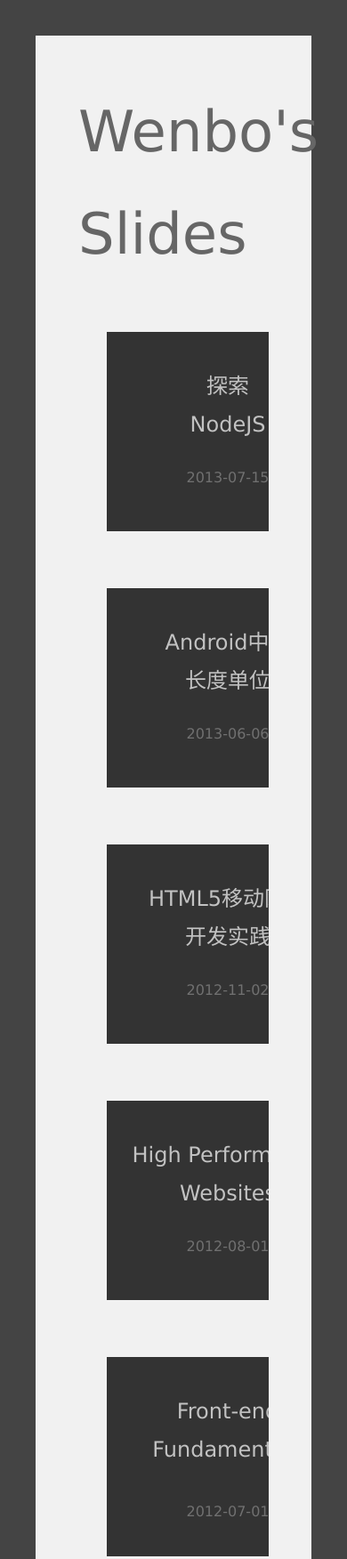
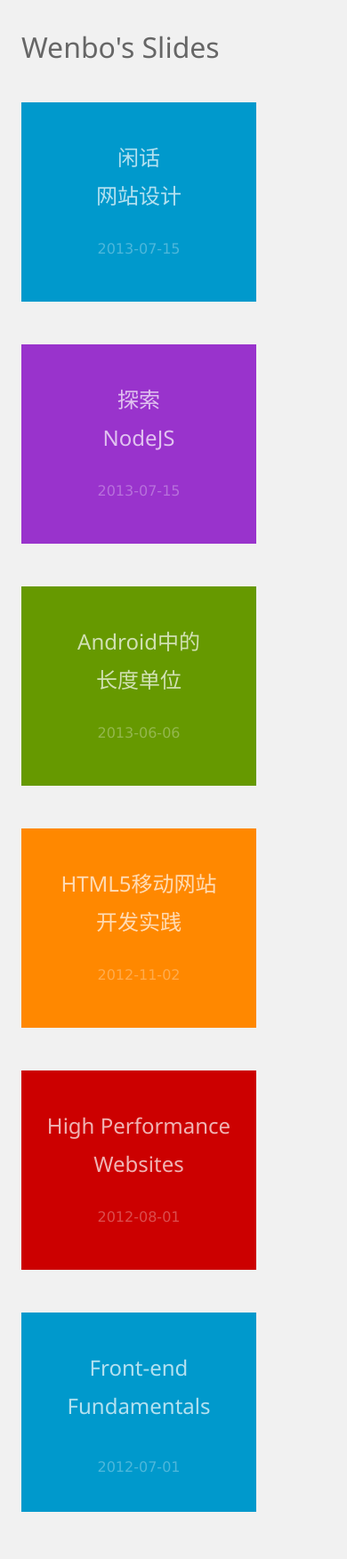
Before and after one commit to webzhao/sharing, a plain HTML site: page index.html in a window 390 px wide. Shown: the top 1752 px of the page at 89% size. Drawn offline with Linux system fonts and the light colour scheme.

Commit message:
add slide config; add design document

```diff
--- a/css/index.css
+++ b/css/index.css
@@ -1,14 +1,16 @@
 body {
-    font: normal 16px/1.8 "Segoe UI Light", "Lucida Grande", "Microsoft Jhenghei", "Microsoft Yahei";
+    font: normal 16px/1.8 "Segoe UI Light", "Lucida Grande", "Microsoft Jhenghei", "Microsoft Yahei", Arial, Helvetica, Sans-Serif;
     padding: 2em;
-    background: #444;
+    background: #f1f1f1;
+    color: #666;
 }
 h1, h2, h3 {
     font-weight: normal;
+    font-family: "Segoe UI Light", "Segoe UI", "Helvetica Neue Light", "Microsoft Jhenghei", "Microsoft Yahei", Sans-Serif;
 }
 h1 {
     font-size: 400%;
-    margin: .3em 0;
+    margin: 0 0 .3em;
 }
 a {
     text-decoration: none;
@@ -17,25 +19,23 @@
     margin: 0 auto;
     max-width: 1200px;
     min-height: 800px;
-    background: #f1f1f1;
-    padding: 2em 3em;
-    color: #666;
+    overflow: hidden;
 }
 .decks {
     overflow: hidden;
     *zoom: 1;
-    margin: 0;
+    margin: 0 -1.5em;
     padding: 0;
 }
 .decks .deck {
     float: left;
-    margin: 2em 2em 2em;
+    margin: 1.5em;
 }
 .deck {
     list-style: none;
     padding: 0;
     margin: 0;
-    width: 15em;
+    width: 14.5em;
     height: 12em;
     overflow: hidden;
     background: #333;
@@ -63,3 +63,28 @@
 .deck a:hover .subtitle {
     color: #fff;
 }
+.deck:nth-child(5n+1) {
+    background-color: #09c;
+}
+.deck:nth-child(5n+2) {
+    background-color: #93c;
+}
+.deck:nth-child(5n+3) {
+    background-color: #690;
+}
+.deck:nth-child(5n+4) {
+    background-color: #f80;
+}
+.deck:nth-child(5n) {
+    background-color: #c00;
+}
+
+
+/* mobile */
+@media only screen and (max-width: 768px) {
+    body {padding: 1em;}
+    h1 {font-size: 200%;}
+}
+@media only screen and (min-width: 480px) and (max-width: 768px) {
+    .decks .deck {width: 33%}
+}
--- a/index.html
+++ b/index.html
@@ -16,6 +16,12 @@
             </header>
             <section>
             <ul class="decks">
+                <li class="deck">
+                    <a href="slides.html?file=talking-about-web-design">
+                        <h3 class="title">闲话<br>网站设计</h3>
+                        <p class="subtitle">2013-07-15</p>
+                    </a>
+                </li>
                 <li class="deck">
                     <a href="slides.html?file=explore-nodejs">
                         <h3 class="title">探索<br>NodeJS</h3>
```
Also changed, not shown: content/explore-nodejs.md (+0 -8 lines), content/talking-about-web-design.md (added, +13 -0 lines), css/theme/dark.css (+17 -5 lines), slides.html (+47 -2 lines).
